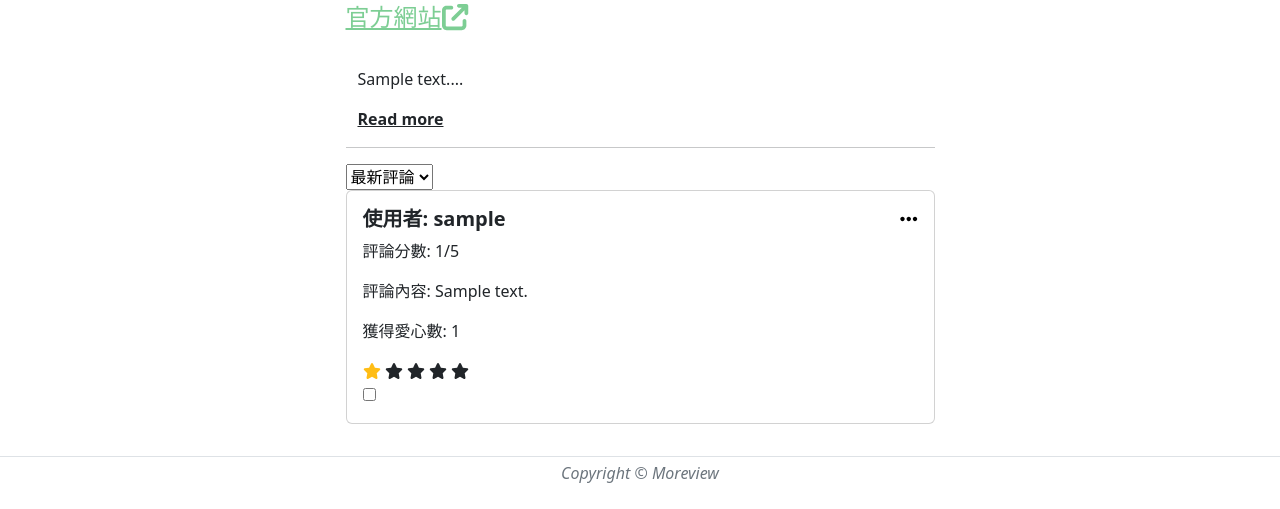
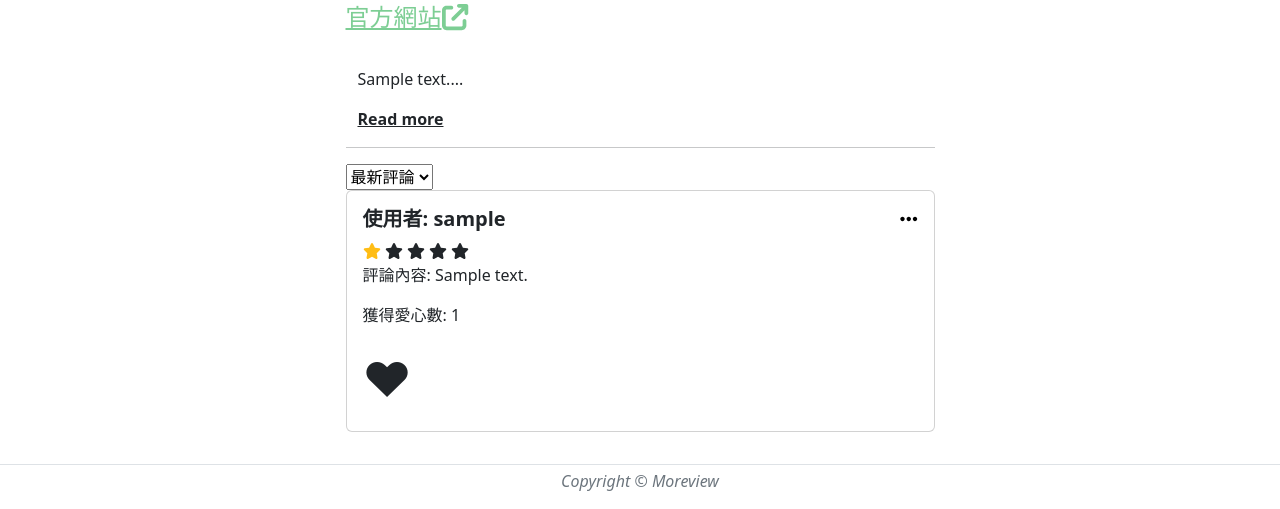
Before and after one commit to hao0608/moreview, a Django app: page /movies/1 in a window 1280 px wide. Shown: the part 460-969 px from the top of the page. Before the commit the page ends 943 px from the top, so only its background shows below. Run offline with Django 4.2, Linux system fonts and the light colour scheme; tables that the repository leaves empty hold one stand-in row (values such as "Sample post"); some libraries are stand-ins or nearby versions.

Commit message:
checkbox with heart

```diff
--- a/movie/templates/movie_detail.html
+++ b/movie/templates/movie_detail.html
@@ -45,6 +45,22 @@
     .dropdown-toggle::after {
     display:none;
     }
+
+
+
+/* hides the checkbox */
+#heart {
+  display: none;
+}
+
+/* changes the color when selected */
+input[name=heart]:checked ~ label {
+  color: red;
+}
+
+/* for styling purpose only */
+label[for=heart] {  font-size: 3em;
+}
 
 
 
@@ -190,17 +206,16 @@
                                       <li><a class="dropdown-item" href="#">檢舉</a></li>
                                     </ul>
                                   </div>
-
                             </h5>
-
-
-
-                            <!-- <h5 class="card-title">愛心數:</h5> -->
                         </div>
 
-                        <div class="d-flex justify-content-between">
-                            <p>評論分數: {{review.rating}}/5</p>
-
+                        <!-- 評論星星區塊 -->
+                        <div class="  justify-content-between">
+                            <i class="fa fa-star" {% if review.rating > 0 %} style="color: rgba(255, 183, 0, 0.916);"  {%endif%} ></i>
+                            <i class="fa fa-star" {% if review.rating > 1 %} style="color: rgba(255, 183, 0, 0.916);"  {%endif%} ></i>
+                            <i class="fa fa-star" {% if review.rating > 2 %} style="color: rgba(255, 183, 0, 0.916);"  {%endif%} ></i>
+                            <i class="fa fa-star" {% if review.rating > 3 %} style="color: rgba(255, 183, 0, 0.916);"  {%endif%} ></i>
+                            <i class="fa fa-star" {% if review.rating > 4 %} style="color: rgba(255, 183, 0, 0.916);"  {%endif%} ></i>
                         </div>
                         <div class="d-flex justify-content-between">
                             <p>評論內容: {{review.content}}</p>
@@ -208,22 +223,8 @@
                         <div class="d-flex justify-content-between">
                             <p>獲得愛心數: {{review.heart_number}}</p>
                         </div>
-                        <!-- 評論星星區塊 -->
-                        <div class="  justify-content-between">
-                            <i class="fa fa-star" {% if review.rating > 0 %} style="color: rgba(255, 183, 0, 0.916);"  {%endif%} ></i>
-                            <i class="fa fa-star" {% if review.rating > 1 %} style="color: rgba(255, 183, 0, 0.916);"  {%endif%} ></i>
-                            <i class="fa fa-star" {% if review.rating > 2 %} style="color: rgba(255, 183, 0, 0.916);"  {%endif%} ></i>
-                            <i class="fa fa-star" {% if review.rating > 3 %} style="color: rgba(255, 183, 0, 0.916);"  {%endif%} ></i>
-                            <i class="fa fa-star" {% if review.rating > 4 %} style="color: rgba(255, 183, 0, 0.916);"  {%endif%} ></i>
-
-
-                        </div>
-
-
-
 
                         {% if request.user.username == review.user.username %}
-
                             <div class="collapse" id="collapseExample">
                                 <div class="card card-body">
                                     <form action="{% url 'review:edit' review.id%}" method="POST">{% csrf_token %}
@@ -244,13 +245,14 @@
                                 </div>
                             </div>
                         {% endif %}
+
                         <div class="d-flex justify-content-between">
                                 <!-- 按讚功能 -->
                                 <form method="POST" action="{% url 'review:heart' review.id %}">{% csrf_token %}
                                     <input type="hidden" name="movieID" value="{{movie.id}}" />
                                     <input type="hidden" name="reviewID" value="{{review.id}}" />
                                     <input type="hidden" name="userID" value="{{request.user.id}}" />
-                                    <input type="checkbox" onchange="this.form.submit();" name="heart"
+                                    <input type="checkbox" onchange="this.form.submit();" name="heart"  id="heart"
                                         {% for heart in heart_list %}
                                             {% if request.user.id == heart.user.id %}
                                                 {% if review.id == heart.review.id %}
@@ -258,7 +260,7 @@
                                                 {% endif %}
                                             {% endif %}
                                         {% endfor %}
-                                    />
+                                    /> <label for="heart" id="heart_label" >&#9829</label>
                                 </form>
                         </div>
                     </div>
```
